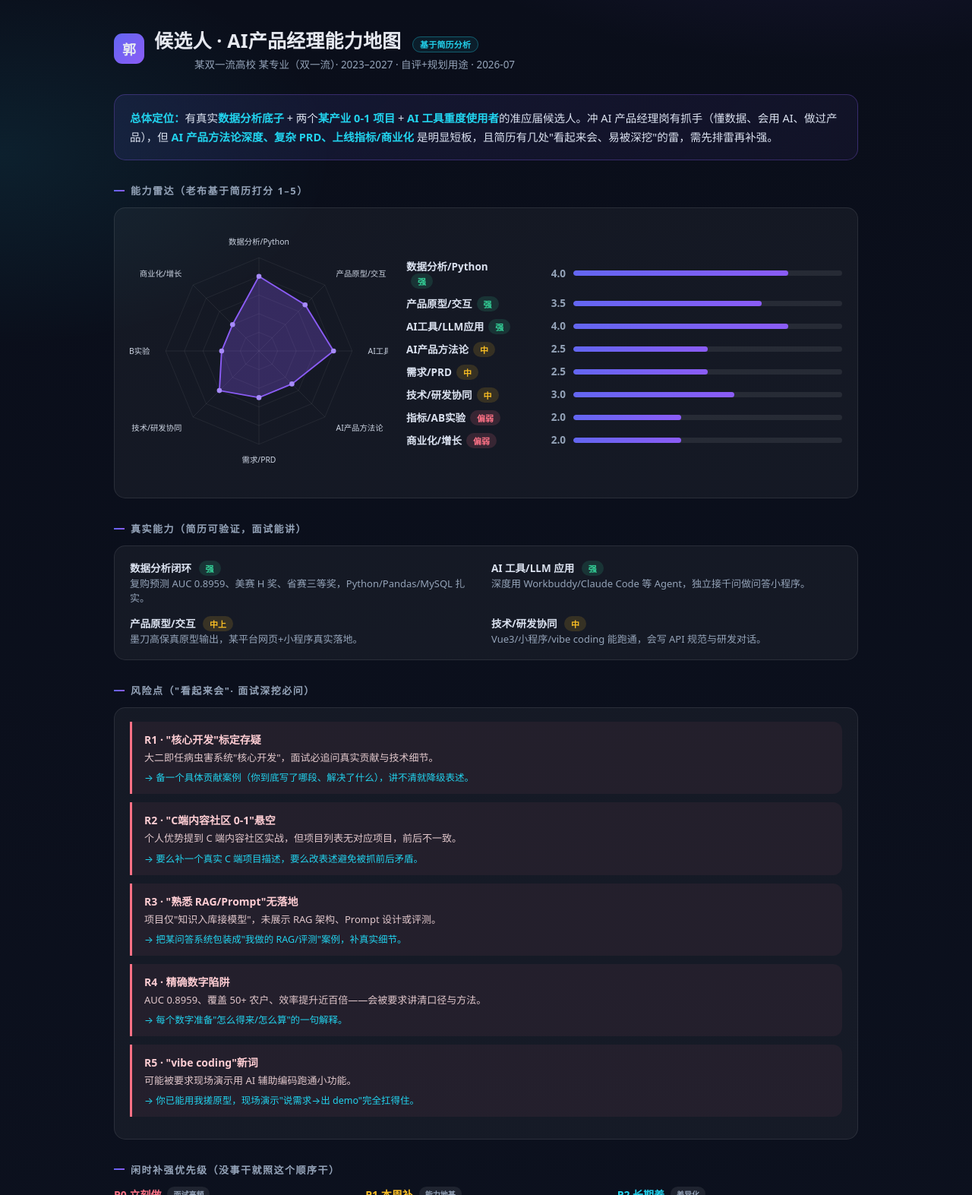
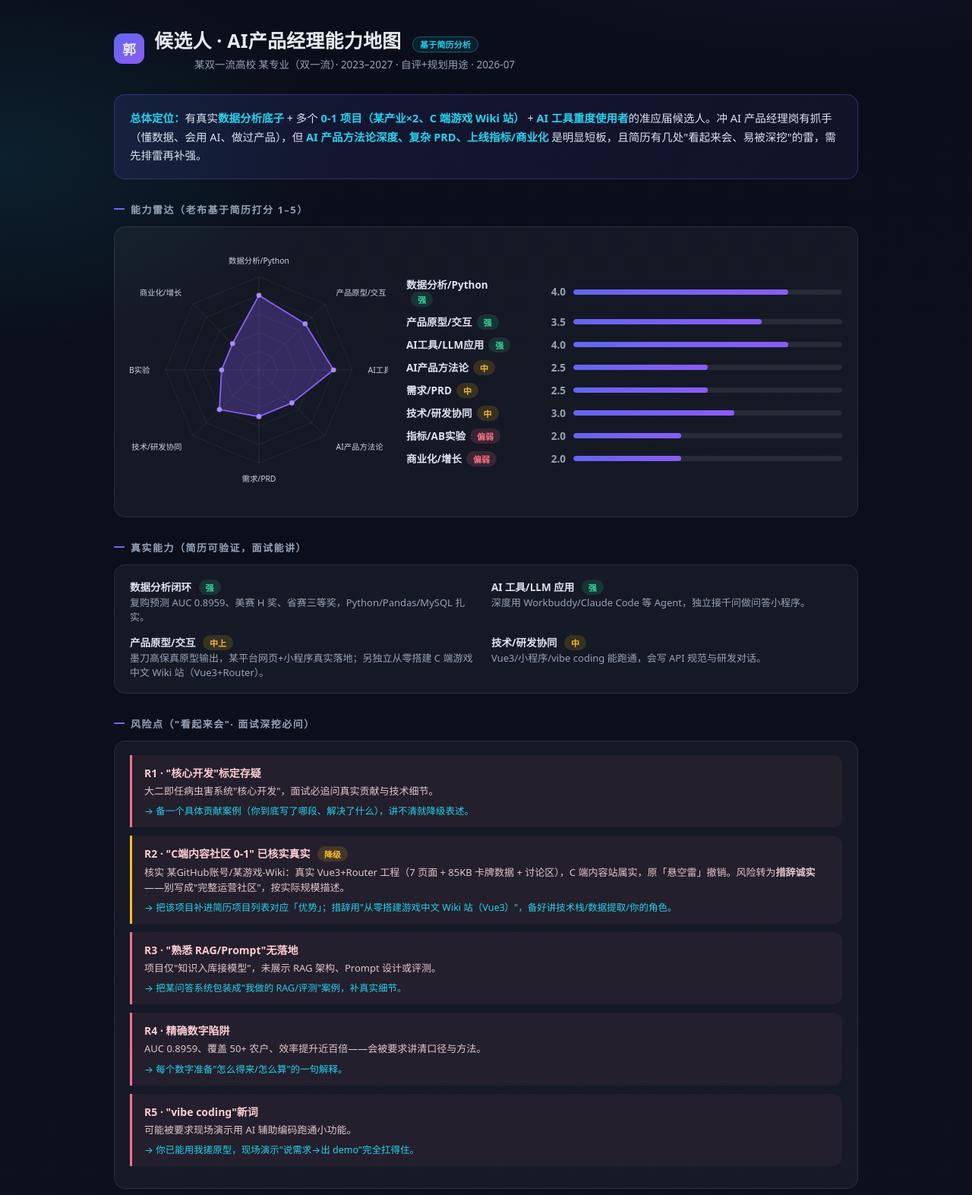
Before and after one commit to gjj-star/resume-map, a plain HTML site: page ability-map.html in a window 1280 px wide. Shown: the top 1573 px of the page at 76% size. Drawn offline with Linux system fonts and the light colour scheme.

Commit message:
fix: 能力地图 R2 由悬空雷降级为已核实真实(Beecarbonize-Wiki举证)
- R2 项目属实(真实Vue3游戏Wiki站)，改为需诚实措辞并建议补进简历项目列表
- 总体定位与真实能力区补充C端实战

```diff
--- a/ability-map.html
+++ b/ability-map.html
@@ -76,7 +76,7 @@
 
   <div class="sec">
     <div class="card poscard">
-      <p><b>总体定位：</b>有真实<b>数据分析底子</b> + 两个<b>某产业 0-1 项目</b> + <b>AI 工具重度使用者</b>的准应届候选人。冲 AI 产品经理岗有抓手（懂数据、会用 AI、做过产品），但 <b>AI 产品方法论深度、复杂 PRD、上线指标/商业化</b> 是明显短板，且简历有几处"看起来会、易被深挖"的雷，需先排雷再补强。</p>
+      <p><b>总体定位：</b>有真实<b>数据分析底子</b> + 多个 <b>0-1 项目（某产业×2、C 端游戏 Wiki 站）</b> + <b>AI 工具重度使用者</b>的准应届候选人。冲 AI 产品经理岗有抓手（懂数据、会用 AI、做过产品），但 <b>AI 产品方法论深度、复杂 PRD、上线指标/商业化</b> 是明显短板，且简历有几处"看起来会、易被深挖"的雷，需先排雷再补强。</p>
     </div>
   </div>
 
@@ -104,7 +104,7 @@
         </div>
         <div>
           <div class="score" style="grid-template-columns:1fr"><span class="nm">产品原型/交互 <span class="pill mid">中上</span></span></div>
-          <div class="score" style="grid-template-columns:1fr"><span class="nm" style="font-weight:400;color:var(--sub);font-size:13px">墨刀高保真原型输出，某平台网页+小程序真实落地。</span></div>
+          <div class="score" style="grid-template-columns:1fr"><span class="nm" style="font-weight:400;color:var(--sub);font-size:13px">墨刀高保真原型输出，某平台网页+小程序真实落地；另独立从零搭建 C 端游戏中文 Wiki 站（Vue3+Router）。</span></div>
         </div>
         <div>
           <div class="score" style="grid-template-columns:1fr"><span class="nm">技术/研发协同 <span class="pill mid">中</span></span></div>
@@ -118,7 +118,7 @@
     <div class="sec-t">风险点（"看起来会"· 面试深挖必问）</div>
     <div class="card">
       <div class="risk"><div class="rt">R1 · "核心开发"标定存疑</div><div class="rd">大二即任病虫害系统"核心开发"，面试必追问真实贡献与技术细节。</div><div class="fix">→ 备一个具体贡献案例（你到底写了哪段、解决了什么），讲不清就降级表述。</div></div>
-      <div class="risk"><div class="rt">R2 · "C端内容社区 0-1"悬空</div><div class="rd">个人优势提到 C 端内容社区实战，但项目列表无对应项目，前后不一致。</div><div class="fix">→ 要么补一个真实 C 端项目描述，要么改表述避免被抓前后矛盾。</div></div>
+      <div class="risk" style="border-left-color:var(--warn)"><div class="rt">R2 · "C端内容社区 0-1" 已核实真实 <span class="pill mid">降级</span></div><div class="rd">核实 某GitHub账号/某游戏-Wiki：真实 Vue3+Router 工程（7 页面 + 85KB 卡牌数据 + 讨论区），C 端内容站属实，原「悬空雷」撤销。风险转为<b>措辞诚实</b>——别写成"完整运营社区"，按实际规模描述。</div><div class="fix">→ 把该项目补进简历项目列表对应「优势」；措辞用"从零搭建游戏中文 Wiki 站（Vue3）"，备好讲技术栈/数据提取/你的角色。</div></div>
       <div class="risk"><div class="rt">R3 · "熟悉 RAG/Prompt"无落地</div><div class="rd">项目仅"知识入库接模型"，未展示 RAG 架构、Prompt 设计或评测。</div><div class="fix">→ 把某问答系统包装成"我做的 RAG/评测"案例，补真实细节。</div></div>
       <div class="risk"><div class="rt">R4 · 精确数字陷阱</div><div class="rd">AUC 0.8959、覆盖 50+ 农户、效率提升近百倍——会被要求讲清口径与方法。</div><div class="fix">→ 每个数字准备"怎么得来/怎么算"的一句解释。</div></div>
       <div class="risk"><div class="rt">R5 · "vibe coding"新词</div><div class="rd">可能被要求现场演示用 AI 辅助编码跑通小功能。</div><div class="fix">→ 你已能用我搓原型，现场演示"说需求→出 demo"完全扛得住。</div></div>
```
